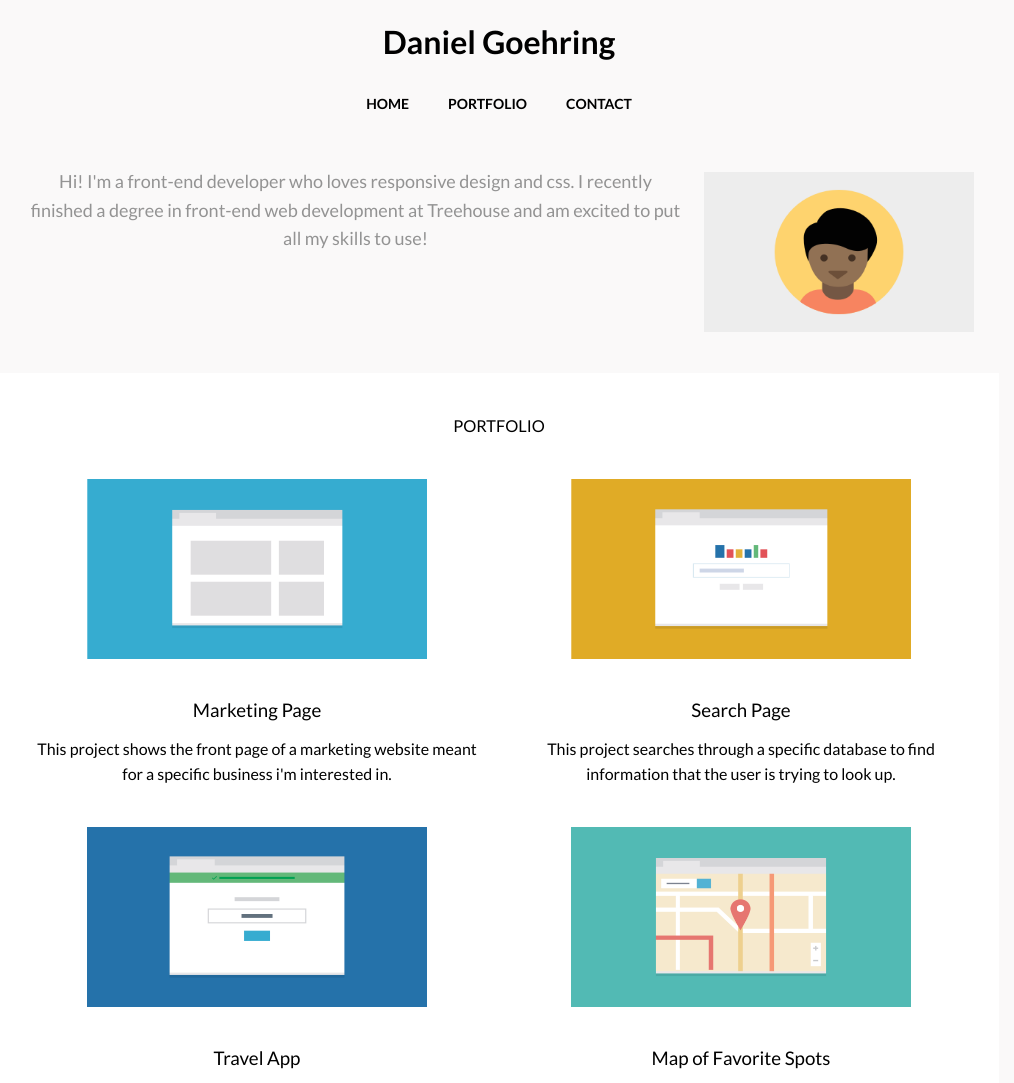
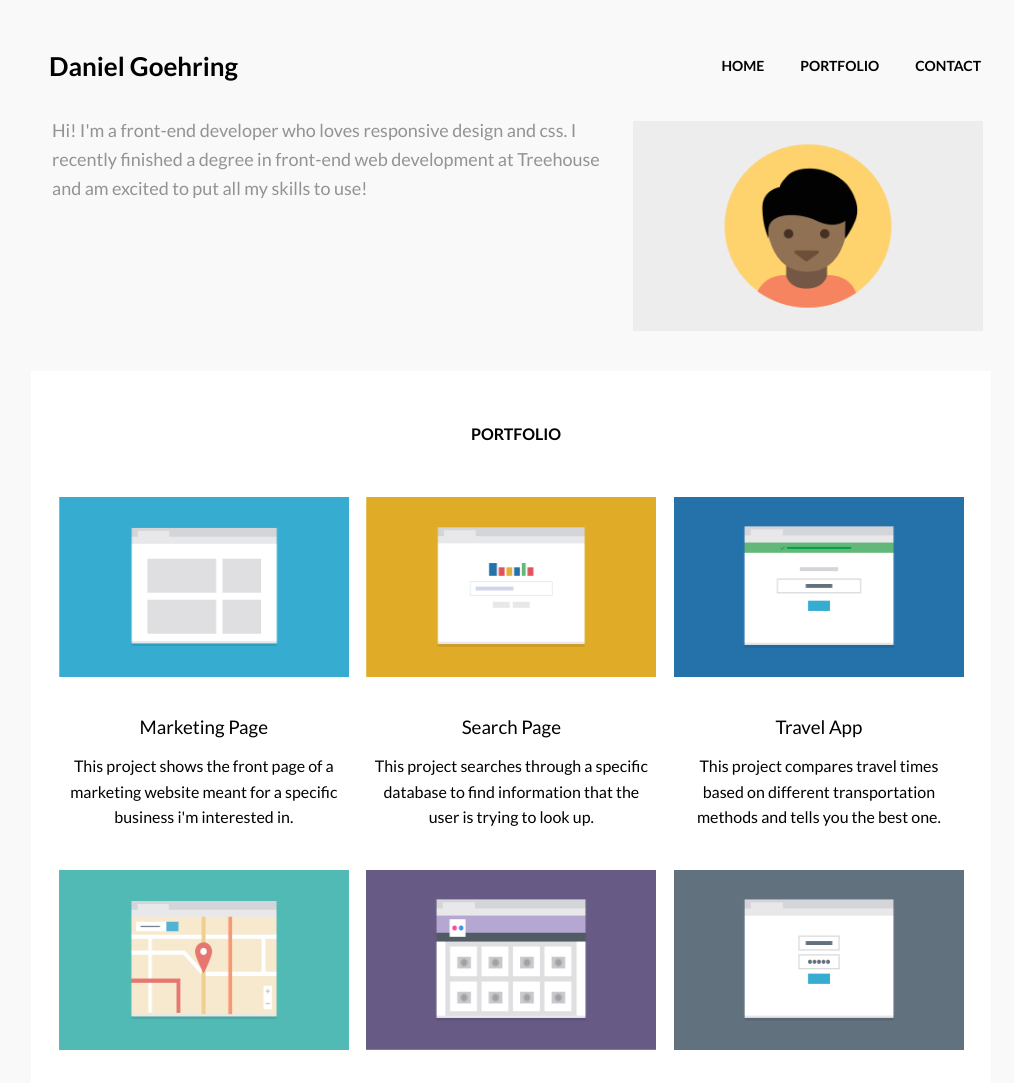
Before and after one commit to danielgoehring/teamtreehouse-project2, a plain HTML site: page index.html in a window 1280 px wide. Shown: the top 1083 px of the page, without its empty margins (1-1015 px from the left). Drawn offline with Linux system fonts and the light colour scheme.

Commit message:
Updated code for 1024px wide

```diff
--- a/css/styles.css
+++ b/css/styles.css
@@ -1,6 +1,3 @@
-
-/* Base Element Styles */
-
 
 * {
   padding: 0;
@@ -9,15 +6,13 @@
 }
 
 body{
-
-    font-family: 'Lato', sans-serif;
-    line-height: 1.6;
-    background-color: #faf9f9;
-
+  font-family: 'Lato', sans-serif;
+  line-height: 1.6;
+  background-color: #faf9f9;
 }
 
 h1 {
-    margin-top: 0;
+  margin-top: 0;
 }
 
 .main-nav a {
@@ -30,7 +25,8 @@ li {
 }
 
 .header-text {
-      color: #939393;
+  color: #939393;
+  font-size: 16px;
 }
 
 a {
@@ -60,7 +56,7 @@ p {
   margin-bottom: 35px;
 }
 
-#space3 {
+.space3 {
   padding-top: 40px;
   padding-bottom: 30px;
 }
@@ -70,34 +66,31 @@ p {
 }
 
 #space2 {
-  padding-top: 60px;
-  padding-bottom: 40px;
+  padding-top: 20px;
+  padding-bottom: 5px;
 
 }
 
 .contact h3 {
   font-size: 15px;
-
 }
 
 .b {
-  padding-top: 40px;
+  padding-top: 35px;
   font-size: 14px;
-
-
 }
 .contain h3 {
   font-weight: normal;
 }
 
 #space {
-  padding-top: 50px;
+  padding-top: 15px;
   padding-bottom: 15px;
 }
 
 .move-down {
   margin-bottom: 10px;
-  /* font-weight: normal; */
+
 }
 
 .bold {
@@ -113,18 +106,13 @@ p {
 a {
     color: black;
     text-decoration: none;
-
 }
 
 .name {
     margin: 0;
 }
 
-/* Base Layout Styles */
-
-
 .container {
-
     text-align: center;
 
 }
@@ -139,11 +127,9 @@ a {
     padding-bottom: 40px;
     background-color: #faf9f9;
     text-align: center;
-
 }
 
 .main-footer {
-
   padding-top: 20px;
   padding-bottom: 30px;
   background-color: #faf9f9;
@@ -157,29 +143,26 @@ a {
 
 .main-footer .footer-name {
   padding-left: 1px;
-  padding-right: 60px;
+  padding-right: 75px;
   font-size: 15px;
   font-weight: bold;
 }
 
 .main-footer #hide {
-  padding-right: 1px;
+  padding-right: 2px;
+  padding-left: 15px;
   font-size: 13px;
   font-weight: bold;
 }
 
-
-
 .contact {
   background-color: #faf9f9;
-  padding-top: 50px;
+  padding-top: 40px;
 }
-
 
 .contain {
     background-color: #fff;
     padding-bottom: 60px;
-
 }
 
   .contact-text {
@@ -189,18 +172,16 @@ a {
   .email {
     color: #939393;
   }
+
 .h {
   padding-top: 60px;
   padding-left: 1em;
   padding-right: 1em;
-
-
 }
 
  span .bold {
   padding-bottom: 20px;
 }
-
 
 .wrap {
   min-height: calc(100vh - 75px);
@@ -217,11 +198,8 @@ a {
     .wrap {
       min-height: calc(100vh - 75px);
   }
-
     .container{
-        /* width: 70%; */
         max-width: 1000px;
-        /* margin: 0 auto; */
     }
 
     li {
@@ -253,9 +231,8 @@ a {
     }
 
     .main-nav {
-      margin-top: -28px;
+      margin-top: -33px;
       margin-bottom: 35px;
-
     }
 
     .main-nav li {
@@ -264,9 +241,10 @@ a {
     }
 
     .header-text {
+      text-align: left;
       color: #939393;
       font-size: 18px;
-      margin-left: 10px;
+      margin-left: 15px;
     }
       .contain #space {
         font-size: 16px;
@@ -276,11 +254,9 @@ a {
     .move-portfolio {
       float: left;
       width: 50%;
-
-
     }
 
-    #space3 {
+    .space3 {
       width: 340px;
       height: 250px;
     }
@@ -299,7 +275,6 @@ a {
     .h {
       padding-left: 2em;
       padding-right: 2em;
-
     }
 
      .contact .contact-text {
@@ -310,8 +285,7 @@ a {
     }
 
     .contact {
-      padding-top:60px;
-
+      padding-top:50px;
     }
 
     #hide{
@@ -319,7 +293,7 @@ a {
     }
 
     .footer-name {
-      margin-left: -305px;
+      margin-left: -272px;
       padding-bottom: 40px;
     }
 
@@ -330,7 +304,6 @@ a {
 
     .bottom-nav a {
       font-size: 12px;
-
     }
 
     .contact p {
@@ -341,8 +314,9 @@ a {
       padding-bottom: 5px;
     }
 
-
-
+    .footer {
+      margin-right: 7px;
+    }
 
      .bottom-nav li a {
       margin-left: -15px;
@@ -352,7 +326,6 @@ a {
     .main-footer {
       padding-top: 20px;
       padding-right: 1em;
-
     }
 
 
@@ -360,8 +333,10 @@ a {
       padding-bottom: 10px;
     }
 
-
-
+    #space2{
+      padding-top: 5px;
+      padding-bottom: 5px;
+    }
 
     .clearfix::after {
       content: "";
@@ -370,3 +345,102 @@ a {
     }
 
 }
+
+@media (min-width: 1024px) {
+
+  .name {
+    font-size: 26px;
+    float: left;
+    margin-left: 50px;
+    margin-top: 30px;
+  }
+
+  .main-nav {
+    float: right;
+    margin-top: -15px;
+  }
+
+  .main-nav li {
+    float: left;
+  }
+
+  .main-nav li {
+    display: block;
+  }
+
+  .main-header p  {
+    font-size: 18px;
+  }
+
+  .header-text {
+    margin-top: 100px;
+  }
+
+  .container .header-text {
+    text-align: left;
+    padding-left: 38px;
+  }
+
+  #profile-pic {
+    margin-top: 50px;
+    margin-right: -300px;
+    width: 390px;
+    height: 270px;
+  }
+
+  .container {
+    margin: 0;
+  }
+
+  .contain{
+    padding-left: 19px;
+    padding-right: 9px;
+    margin-left: 2em;
+    margin-right: .5em;
+  }
+
+  .space3 {
+
+    width: 290px;
+    height: 250px;
+  }
+
+  .move-portfolio {
+    float: left;
+    width: 33%;
+  }
+
+  #space2 {
+    padding-top: 5px;
+    padding-bottom: 5px;
+  }
+
+  .contact {
+    padding-top: 50px;
+  }
+
+  .contact-text {
+    padding-top: 25px;
+    margin-left: 250px;
+    margin-right: 250px;
+  }
+
+  .h {
+    padding-left: 3em;
+    padding-right: 1.5em;
+  }
+
+  .footer-name {
+    margin-right: 206px;
+  }
+
+  .main-footer {
+    padding-right: 8px;
+  }
+
+  .clearfix::after {
+    content: "";
+    display: table;
+    clear: both;
+  }
+}
--- a/index.html
+++ b/index.html
@@ -1,5 +1,5 @@
 <!DOCTYPE html>
-<html>
+<html lang>
   <head>
     <meta name="viewport" content="width=device-width, initial-scale=1.0">
     <title>Daniel Goehring</title>
@@ -7,16 +7,16 @@
     <link href="https://fonts.googleapis.com/css2?family=Lato:ital,wght@0,100;0,300;0,400;0,700;1,300;1,400;1,700&display=swap" rel="stylesheet">
   </head>
   <body>
-  <div class="wrap ">
-    <div class="container ">
-    <header class="main-header">
+  <div class="wrap">
+    <div class="container clearfix">
+    <header class="main-header ">
       <div id="space4">
       <h1 class="name">Daniel Goehring</h1>
       <span id="home"></span>
     </div>
       <ul class="main-nav">
       <li><a href="#home">HOME</a></li>
-      <li><a href="#po">PORTFOLIO</a></li>
+      <li><a href="#mid">PORTFOLIO</a></li>
       <li><a href="#con">CONTACT</a></li>
       </ul>
 
@@ -24,46 +24,46 @@
     <p class="header-text">Hi! I'm a front-end developer who loves responsive design and css. I recently finished a degree in front-end web development at Treehouse and am excited to put all my skills to use!</p>
     </header>
     </div>
-    <div class="container ">
+    <div class="container">
       <div class="contain clearfix">
         <div class="b">
-        <h3 id="space ">PORTFOLIO</h3>
+        <h3 id="space">PORTFOLIO</h3>
       </div>
-        <span id="po"></span>
+        <span id="mid"></span>
         <div class="move-portfolio">
-        <img id="space3" src="images/portfolio-1.png" width="275" height="225" alt="portfolio-1">
+        <img class="space3" src="images/portfolio-1.png" width="275" height="225" alt="portfolio-1">
           <h3 class="move-down">Marketing Page</h3>
           <p>This project shows the front page of a marketing website meant for a specific business i'm interested in.</p>
         </div>
         <div class="move-portfolio">
-          <img id="space3" src="images/portfolio-2.png" width="275" height="225" alt="portfolio-2">
+          <img class="space3" src="images/portfolio-2.png" width="275" height="225" alt="portfolio-2">
         <h3 class="move-down">Search Page</h3>
         <p>This project searches through a specific database to find information that the user is trying to look up.</p>
       </div>
       <div class="move-portfolio">
-        <img id="space3" src="images/portfolio-3.png" width="275" height="225" alt="portfolio-3">
+        <img class="space3" src="images/portfolio-3.png" width="275" height="225" alt="portfolio-3">
         <h3 class="move-down">Travel App</h3>
           <p>This project compares travel times based on different transportation methods and tells you the best one.</p>
         </div>
         <div class="move-portfolio">
-          <img id="space3" src="images/portfolio-4.png" width="275" height="225" alt="portfolio-4">
+          <img class="space3" src="images/portfolio-4.png" width="275" height="225" alt="portfolio-4">
         <h3 class="move-down">Map of Favorite Spots</h3>
           <p>This project uses mapping apis to plot points for my favorite spots in the city for a do-it-yourself walking tour.</p>
         </div>
         <div class="move-portfolio">
-          <img id="space3" src="images/portfolio-5.png" width="275" height="225" alt="portfolio-5">
+          <img class="space3" src="images/portfolio-5.png" width="275" height="225" alt="portfolio-5">
         <h3 class="move-down">Photo Gallery</h3>
           <p>This project shows pictures from a recent trip to the viewer and allows them to easily navigate through photos.</p>
         </div>
         <div class="move-portfolio">
-          <img id="space3" src="images/portfolio-6.png" width="275" height="225" alt="portfolio-6">
+          <img class="space3" src="images/portfolio-6.png" width="275" height="225" alt="portfolio-6">
           <h3 class="move-down">Calculator</h3>
           <p>Someone can enter in the numbers they want, and press the big blue button and get the result.</p>
         </div>
       </div>
       <span id="con"></span>
-    <div class="contact ">
-    <h3 id="space2 ">CONTACT</h3>
+    <div class="contact">
+    <h3 id="space2">CONTACT</h3>
     <p class="contact-text">If you interested in chatting or want more information about what I've been working on, I'd love to hear from you!</p>
     <div class="flatten">
     <p class="email"> Phone <span class="bold">(770) 542-7767</span></p>
```
